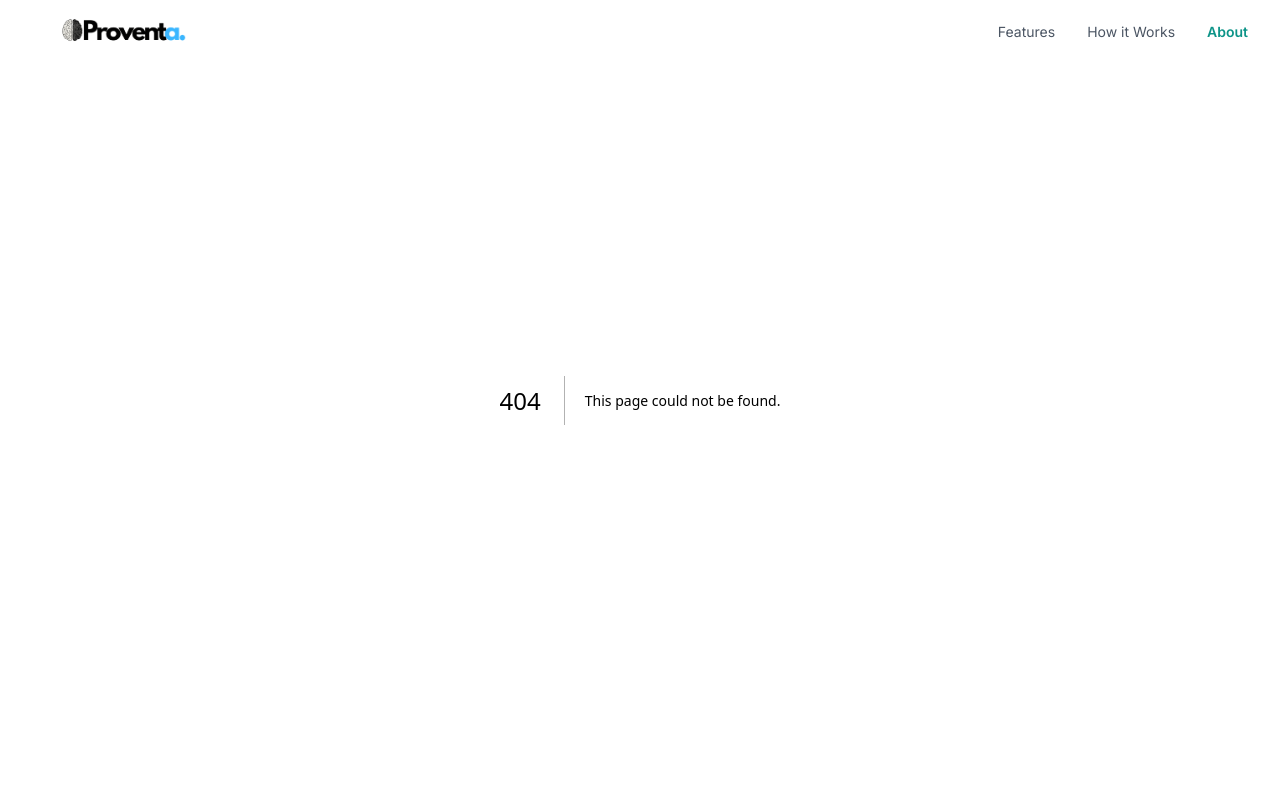
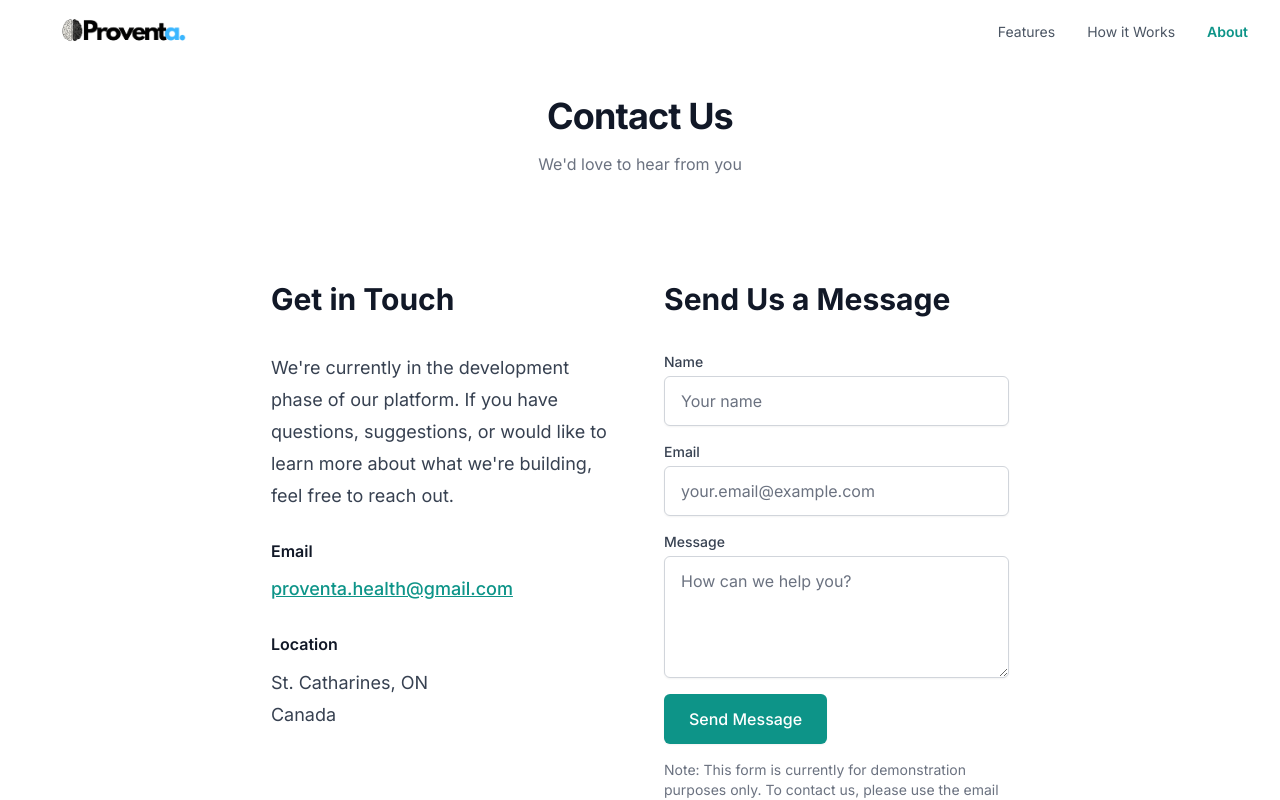
Before and after one commit to xGentuso/Aurava, a Next.js app in the folder Proventa-Landing/: page /contact in a window 1280 px wide. Before the commit this address had no page. Shown: the top 800 px of the page. Built offline with nearby package versions, Linux system fonts and the light colour scheme.

Commit message:
Added Contact page

```diff
--- /dev/null
+++ b/Proventa-Landing/app/contact/page.tsx
@@ -0,0 +1,113 @@
+'use client';
+
+import React from 'react';
+
+export default function ContactPage() {
+  return (
+    <div className="bg-white py-16 sm:py-24">
+      <div className="max-w-4xl mx-auto px-4 sm:px-6 lg:px-8">
+        <div className="text-center mb-12">
+          <h1 className="text-3xl font-bold tracking-tight text-gray-900 sm:text-4xl">Contact Us</h1>
+          <p className="mt-4 text-gray-500">We'd love to hear from you</p>
+        </div>
+
+        <div className="prose prose-lg prose-indigo mx-auto">
+          <div className="grid grid-cols-1 md:grid-cols-2 gap-12">
+            {/* Contact Information */}
+            <div>
+              <h2>Get in Touch</h2>
+              <p>
+                We're currently in the development phase of our platform. If you have questions,
+                suggestions, or would like to learn more about what we're building, feel free to reach out.
+              </p>
+
+              <div className="mt-6">
+                <h3 className="text-base font-semibold">Email</h3>
+                <p className="mt-2">
+                  <a
+                    href="mailto:proventa.health@gmail.com"
+                    className="text-primary-600 hover:text-primary-700"
+                  >
+                    proventa.health@gmail.com
+                  </a>
+                </p>
+              </div>
+
+              <div className="mt-6">
+                <h3 className="text-base font-semibold">Location</h3>
+                <p className="mt-2">
+                  St. Catharines, ON<br />
+                  Canada
+                </p>
+              </div>
+            </div>
+
+            {/* Contact Form */}
+            <div>
+              <h2>Send Us a Message</h2>
+              <form className="mt-6 space-y-4">
+                <div>
+                  <label htmlFor="name" className="block text-sm font-medium text-gray-700">
+                    Name
+                  </label>
+                  <div className="mt-1">
+                    <input
+                      type="text"
+                      name="name"
+                      id="name"
+                      className="py-3 px-4 block w-full shadow-sm focus:ring-primary-500 focus:border-primary-500 border-gray-300 rounded-md"
+                      placeholder="Your name"
+                    />
+                  </div>
+                </div>
+
+                <div>
+                  <label htmlFor="email" className="block text-sm font-medium text-gray-700">
+                    Email
+                  </label>
+                  <div className="mt-1">
+                    <input
+                      type="email"
+                      name="email"
+                      id="email"
+                      className="py-3 px-4 block w-full shadow-sm focus:ring-primary-500 focus:border-primary-500 border-gray-300 rounded-md"
+                      placeholder="your.email@example.com"
+                    />
+                  </div>
+                </div>
+
+                <div>
+                  <label htmlFor="message" className="block text-sm font-medium text-gray-700">
+                    Message
+                  </label>
+                  <div className="mt-1">
+                    <textarea
+                      id="message"
+                      name="message"
+                      rows={4}
+                      className="py-3 px-4 block w-full shadow-sm focus:ring-primary-500 focus:border-primary-500 border-gray-300 rounded-md"
+                      placeholder="How can we help you?"
+                    />
+                  </div>
+                </div>
+
+                <div className="mt-6">
+                  <button
+                    type="submit"
+                    className="inline-flex items-center px-6 py-3 border border-transparent text-base font-medium rounded-md shadow-sm text-white bg-primary-600 hover:bg-primary-700 focus:outline-none focus:ring-2 focus:ring-offset-2 focus:ring-primary-500"
+                  >
+                    Send Message
+                  </button>
+                </div>
+
+                <p className="text-sm text-gray-500 mt-4">
+                  Note: This form is currently for demonstration purposes only. To contact us, please use the email address provided.
+                </p>
+              </form>
+            </div>
+          </div>
+        </div>
+      </div>
+    </div>
+  );
+}
```
